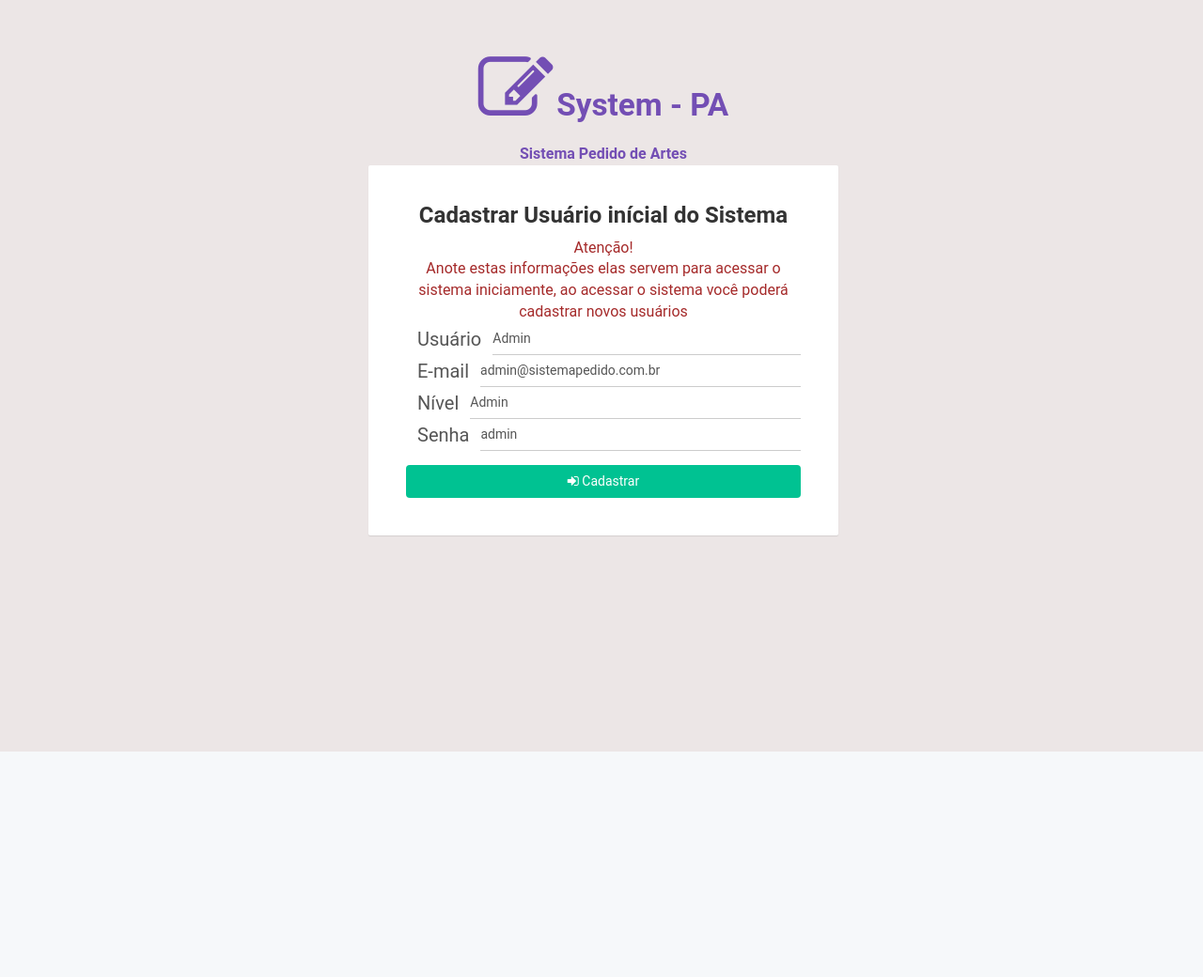
After one commit to Robertosoft10/PA, a PHP site: page /View/view-user-ini.php in a window 1280 px wide. The commit adds this page. Shown: the top 1040 px of the page at 94% size. Run offline with PHP 8.4, Linux system fonts and the light colour scheme; style sheets or scripts are compiled from the project's sources; some libraries are stand-ins or nearby versions.

Commit message:
Projeto pronto

```diff
--- /dev/null
+++ b/View/view-user-ini.php
@@ -0,0 +1,6 @@
+
+<?php
+include '../resources/includs/header.php';
+include '../resources/includs/pageUserIni.php';
+include '../resources/includs/footer.php';
+?>
--- /dev/null
+++ b/config.php
@@ -0,0 +1,5 @@
+<?php
+include 'resources/includs/headerLogin.php';
+include 'resources/includs/pageConfig.php';
+include 'resources/includs/footerLogin.php';
+?>
--- a/resources/includs/pageClientePedido.php
+++ b/resources/includs/pageClientePedido.php
@@ -43,7 +43,7 @@ $objt = $clientDao->clientList();
                                 <div role="menu" class="dropdown-menu message-dd task-dd animated zoomIn">
                             </li>
                             <li class="nav-item">
-                            <a href="../App/Db/logout.php"
+                            <a href="../Backup/arquivodb.php"
                              class="nav-link dropdown-toggle"><span>
                                  <i class="fa fa-sign-out"></i></span> <small  id="btn-sair">Sair</small></a>
                                 <div role="menu" class="dropdown-menu message-dd chat-dd animated zoomIn">
@@ -66,7 +66,7 @@ $objt = $clientDao->clientList();
                                 <i class="fa fa-user"></i> Usuário</a>
                         </li>
                         <li  id="link-pagina">
-                            <a   href="../App/Db/Database/backup.php">
+                            <a  href="../Backup/arquivodb.php">
                             <i class="fa fa-database"></i> Backup</a>
                         </li>
                      </ul>
--- a/resources/includs/pageDetalheCiente.php
+++ b/resources/includs/pageDetalheCiente.php
@@ -46,7 +46,7 @@ $row = $listClient->fetch(PDO::FETCH_OBJ);
                                 <div role="menu" class="dropdown-menu message-dd task-dd animated zoomIn">
                             </li>
                             <li class="nav-item">
-                            <a href="../App/Db/logout.php"
+                            <a href="../Backup/arquivodb.php"
                              class="nav-link dropdown-toggle"><span>
                                  <i class="fa fa-sign-out"></i></span> <small  id="btn-sair">Sair</small></a>
                                 <div role="menu" class="dropdown-menu message-dd chat-dd animated zoomIn">
@@ -69,7 +69,7 @@ $row = $listClient->fetch(PDO::FETCH_OBJ);
                                 <i class="fa fa-user"></i> Usuário</a>
                         </li>
                         <li  id="link-pagina">
-                            <a   href="../App/Db/Database/backup.php">
+                            <a   href="../Backup/arquivodb.php">
                             <i class="fa fa-database"></i> Backup</a>
                         </li>
                      </ul>
--- a/resources/includs/pageNovoCliente.php
+++ b/resources/includs/pageNovoCliente.php
@@ -45,7 +45,7 @@ $row = $listClient->fetch(PDO::FETCH_OBJ);
                                 <div role="menu" class="dropdown-menu message-dd task-dd animated zoomIn">
                             </li>
                             <li class="nav-item">
-                            <a href="../App/Db/logout.php"
+                            <a href="../Backup/arquivodb.php"
                              class="nav-link dropdown-toggle"><span>
                                  <i class="fa fa-sign-out"></i></span> <small  id="btn-sair">Sair</small></a>
                                 <div role="menu" class="dropdown-menu message-dd chat-dd animated zoomIn">
@@ -68,7 +68,7 @@ $row = $listClient->fetch(PDO::FETCH_OBJ);
                                 <i class="fa fa-user"></i> Usuário</a>
                         </li>
                         <li  id="link-pagina">
-                            <a   href="../App/Db/Database/backup.php">
+                            <a   href="../Backup/arquivodb.php">
                             <i class="fa fa-database"></i> Backup</a>
                         </li>
                      </ul>
--- /dev/null
+++ b/resources/includs/pageUserIni.php
@@ -0,0 +1,48 @@
+<?php session_start();?>
+<div class="login-content">
+        <!-- Login -->
+        <div class="nk-block toggled" id="l-login">
+        <small id="logo-sistema"><i class="fa fa-pencil-square-o"></i></small>
+        <small id="nome-sistema">System - PA</small><br>
+        <small id="nome-sistema-seg">Sistema Pedido de Artes</small>
+           <form action="../Controller/insert-user-ini.php" method="post">
+            <div class="nk-form">
+                <h3>Cadastrar Usuário inícial do Sistema</h3>
+                <small id="att-inform">Atenção!<br>
+                Anote estas informações elas servem para acessar o sistema iniciamente,
+                ao acessar o sistema você poderá cadastrar novos usuários  </small>
+                <div class="input-group">
+                    <span class="input-group-addon nk-ic-st-pro">Usuário</span>
+                    <div class="nk-int-st">
+                        <input type="text" class="form-control"
+                          value="Admin" disabled="">
+                    </div>
+                </div>
+                <div class="input-group">
+                    <span class="input-group-addon nk-ic-st-pro">E-mail</span>
+                    <div class="nk-int-st">
+                        <input type="text" class="form-control"
+                          value="admin@sistemapedido.com.br" disabled="">
+                    </div>
+                </div>
+                <div class="input-group">
+                    <span class="input-group-addon nk-ic-st-pro">Nível</span>
+                    <div class="nk-int-st">
+                        <input type="text" class="form-control"
+                         value="Admin" disabled="">
+                    </div>
+                </div>
+                <div class="input-group">
+                    <span class="input-group-addon nk-ic-st-pro">Senha</span>
+                    <div class="nk-int-st">
+                        <input type="text" class="form-control"
+                          value="admin" disabled="">
+                    </div>
+                </div>
+
+                       <button class="btn  mg-t-15" id="btn-login"><i class="fa fa-sign-in"></i> Cadastrar</button>
+                </form>
+                </div>
+                </div>
+        </div>
+</div>
--- a/resources/includs/pageUsuario.php
+++ b/resources/includs/pageUsuario.php
@@ -46,7 +46,7 @@ $row = $listUser->fetch(PDO::FETCH_OBJ);
                                 <div role="menu" class="dropdown-menu message-dd task-dd animated zoomIn">
                             </li>
                             <li class="nav-item">
-                            <a href="../App/Db/logout.php"
+                            <a href="../Backup/arquivodb.php"
                              class="nav-link dropdown-toggle"><span>
                                  <i class="fa fa-sign-out"></i></span> <small  id="btn-sair">Sair</small></a>
                                 <div role="menu" class="dropdown-menu message-dd chat-dd animated zoomIn">
@@ -73,7 +73,7 @@ $row = $listUser->fetch(PDO::FETCH_OBJ);
                                 <i class="fa fa-user"></i> Usuário</a>
                         </li>
                         <li  id="link-pagina">
-                            <a   href="../App/Db/Database/backup.php">
+                            <a   href="../Backup/arquivodb.php">
                             <i class="fa fa-database"></i> Backup</a>
                         </li>
                      </ul>
--- a/resources/style.min.css
+++ b/resources/style.min.css
@@ -90,3 +90,7 @@ color: #ffffff;
 #image-user{
     width: 40px;
 }
+#att-inform{
+    font-size: 12pt;
+    color: brown;
+}
```
Also changed, not shown: Backup/arquivodb.php (added, +39 -0 lines), Backup/connBackup.php (added, +16 -0 lines), Controller/insert-user-ini.php (added, +24 -0 lines), resources/includs/pageConfig.php (added, +13 -0 lines), resources/includs/pageLogin.php (+16 -0 lines), resources/fotos/510481961fa173b3ae11d881e3d2903e5152e8b1.jpg (deleted), resources/fotos/8d40a32f53605cebca919f3416a7e1c192f1329f.png (deleted).
